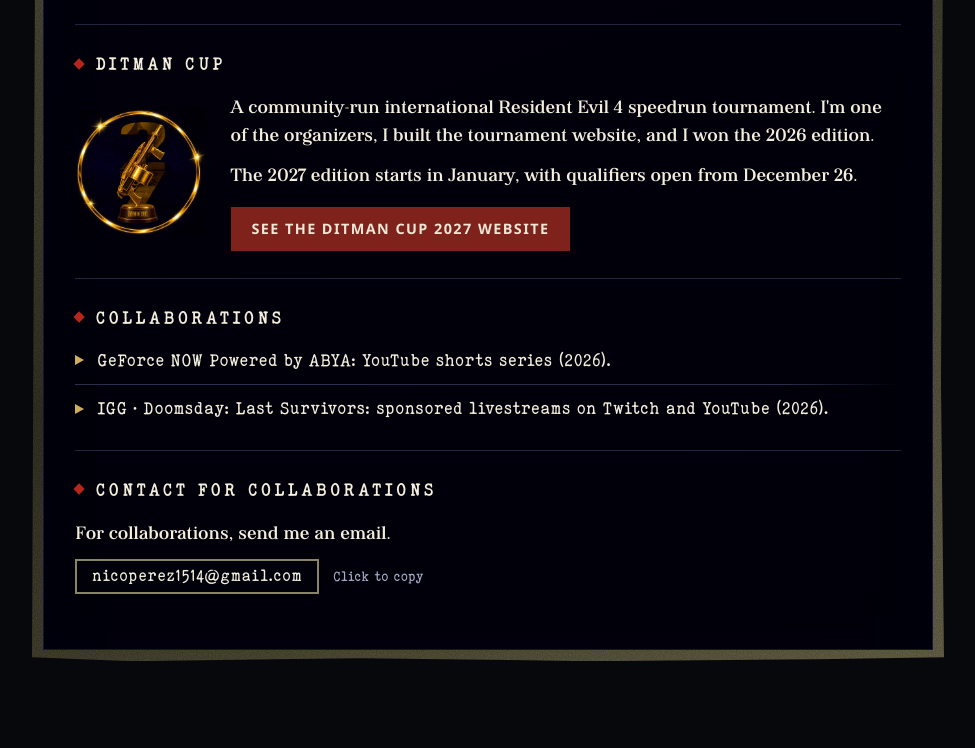
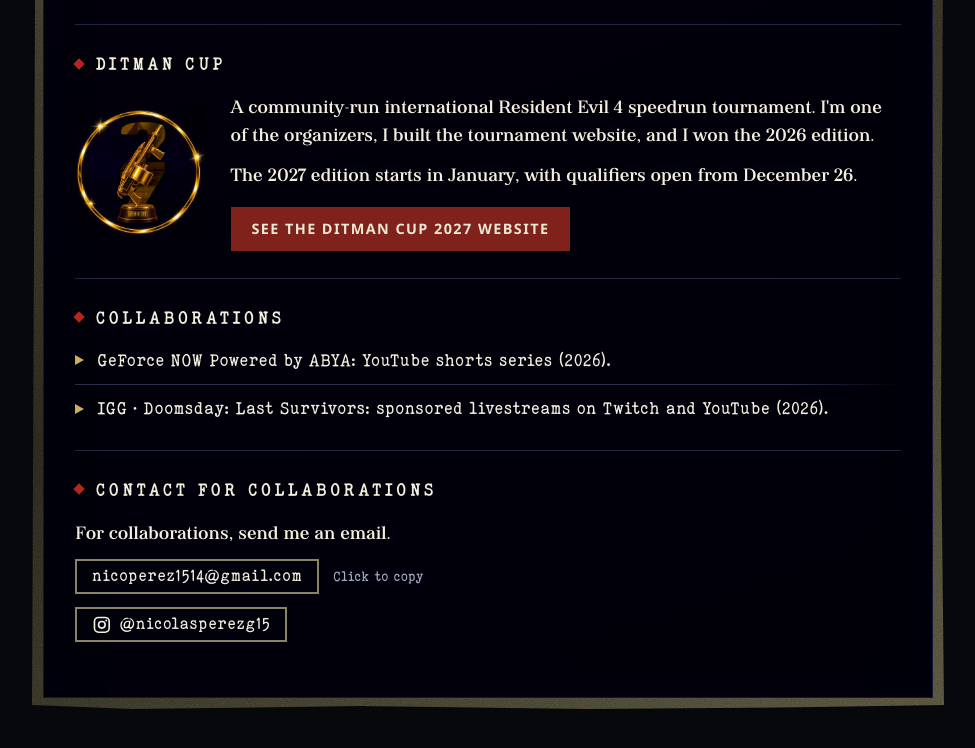
Before and after one commit to JokerUY/jokeruy.github.io, a plain HTML site: page index.html in a window 1280 px wide. Shown: the part 1663-2411 px from the top of the page, without its empty margins (152-1127 px from the left). Before the commit the page ends 2367 px from the top, so only its background shows below. Drawn offline with Linux system fonts and the light colour scheme.

Commit message:
Contacto: enlace a Instagram debajo del mail
Co-Authored-By: Claude Sonnet 5.5 <noreply@anthropic.com>

```diff
--- a/index.html
+++ b/index.html
@@ -162,7 +162,7 @@ h1 { margin: 0 0 .3rem; font-family: var(--f-serif); font-weight: 700; font-size
 .dc-btn { display: inline-block; margin-top: .3rem; font-family: 'Segoe UI', 'Helvetica Neue', Arial, sans-serif; font-weight: 700; letter-spacing: .1em; text-transform: uppercase; font-size: .8rem; text-decoration: none; color: #EDE7D6; background: #7E221B; border: 1px solid #7E221B; padding: .55rem 1.1rem; transition: background .15s, border-color .15s; }
 .dc-btn:hover { background: #9A2A21; border-color: #9A2A21; }
 .mail-msg { margin-left: .8rem; font-family: var(--f-type); font-size: .8rem; color: var(--muted); }
-#mail-link { text-transform: none; letter-spacing: .02em; font-family: var(--f-type); font-size: .95rem; overflow-wrap: anywhere; }
+.btn-handle, #mail-link { text-transform: none; letter-spacing: .02em; font-family: var(--f-type); font-size: .95rem; overflow-wrap: anywhere; }
 
 @media (max-width: 640px) {
   html { font-size: 106%; }
@@ -194,6 +194,7 @@ h1 { margin: 0 0 .3rem; font-family: var(--f-serif); font-weight: 700; font-size
 <svg width="0" height="0" style="position:absolute" aria-hidden="true">
   <symbol id="ic-twitch" viewBox="0 0 24 24"><path fill="currentColor" d="M11.571 4.714h1.715v5.143H11.57zm4.715 0H18v5.143h-1.714zM6 0L1.714 4.286v15.428h5.143V24l4.286-4.286h3.428L22.286 12V0zm14.571 11.143-3.428 3.428h-3.429l-3 3v-3H6.857V1.714h13.714z"/></symbol>
   <symbol id="ic-youtube" viewBox="0 0 24 24"><path fill="currentColor" d="M23.498 6.186a3.016 3.016 0 0 0-2.122-2.136C19.505 3.545 12 3.545 12 3.545s-7.505 0-9.377.505A3.017 3.017 0 0 0 .502 6.186C0 8.07 0 12 0 12s0 3.93.502 5.814a3.016 3.016 0 0 0 2.122 2.136c1.871.505 9.376.505 9.376.505s7.505 0 9.377-.505a3.015 3.015 0 0 0 2.122-2.136C24 15.93 24 12 24 12s0-3.93-.502-5.814zM9.545 15.568V8.432L15.818 12l-6.273 3.568z"/></symbol>
+  <symbol id="ic-ig" viewBox="0 0 24 24"><rect x="3" y="3" width="18" height="18" rx="5" fill="none" stroke="currentColor" stroke-width="2"/><circle cx="12" cy="12" r="4" fill="none" stroke="currentColor" stroke-width="2"/><circle cx="17.3" cy="6.7" r="1.2" fill="currentColor"/></symbol>
   <symbol id="ic-src" viewBox="0 0 24 24"><path fill="currentColor" d="M5 3h14v2h3v3a5 5 0 0 1-4.4 4.96A6 6 0 0 1 13 16.9V19h3v2H8v-2h3v-2.1a6 6 0 0 1-4.6-3.94A5 5 0 0 1 2 8V5h3V3zm0 4H4v1a3 3 0 0 0 1.1 2.3A6 6 0 0 1 5 9V7zm14 0v2a6 6 0 0 1-.1 1.3A3 3 0 0 0 20 8V7h-1z"/></symbol>
 </svg>
 
@@ -306,6 +307,7 @@ h1 { margin: 0 0 .3rem; font-family: var(--f-serif); font-weight: 700; font-size
       <h2 data-i18n="h.contact">Contacto para colaboraciones</h2>
       <p data-i18n="ct.text">Para colaboraciones, escríbeme por mail.</p>
       <p><button type="button" class="btn" id="mail-link"><span id="mail-text"></span></button><span class="mail-msg" id="mail-msg" aria-live="polite"></span></p>
+      <p><a class="btn btn-handle" href="https://www.instagram.com/nicolasperezg15/" target="_blank" rel="noopener"><svg class="ic"><use href="#ic-ig"/></svg>@nicolasperezg15</a></p>
     </section>
 
   </div></div>
```
